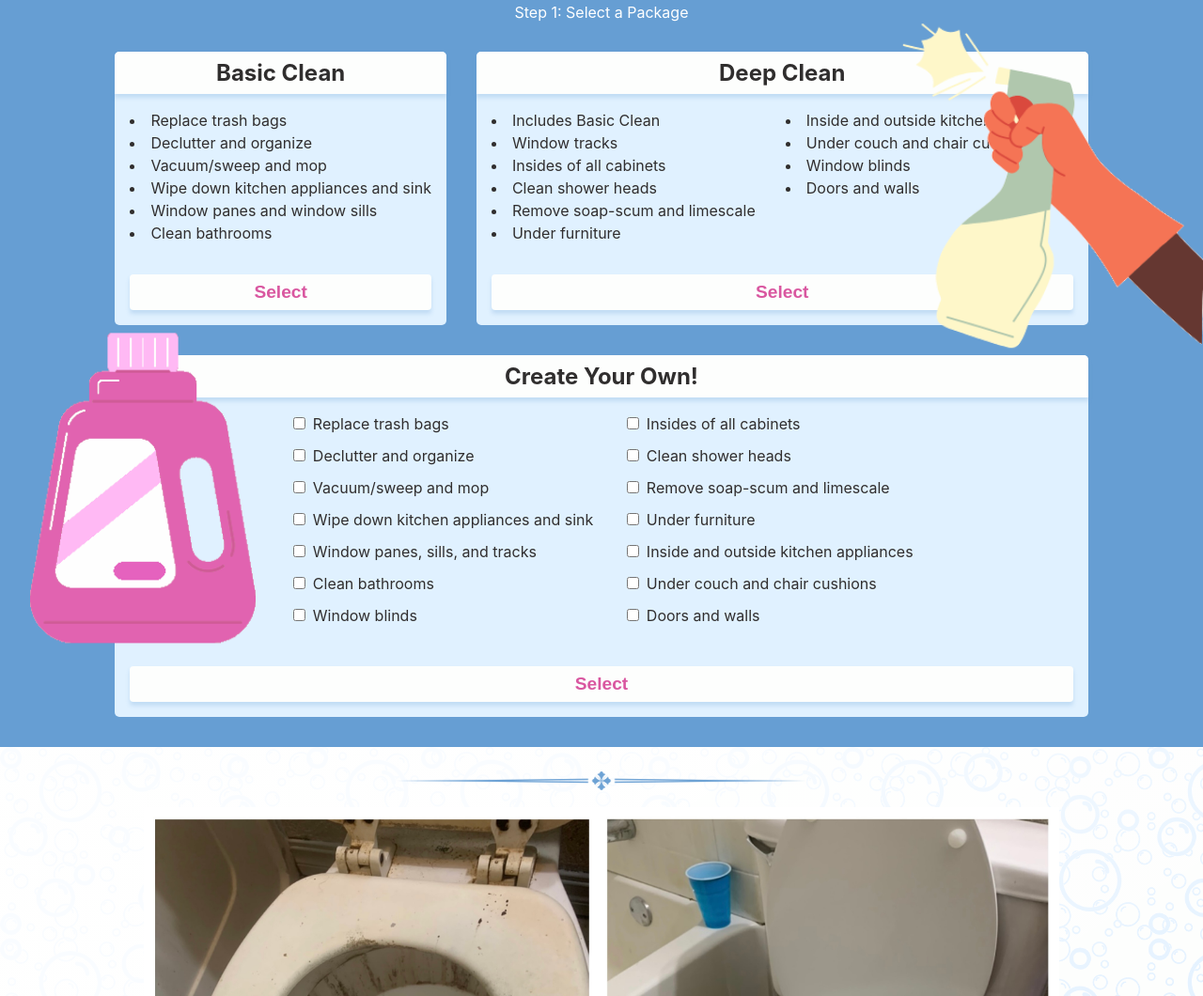
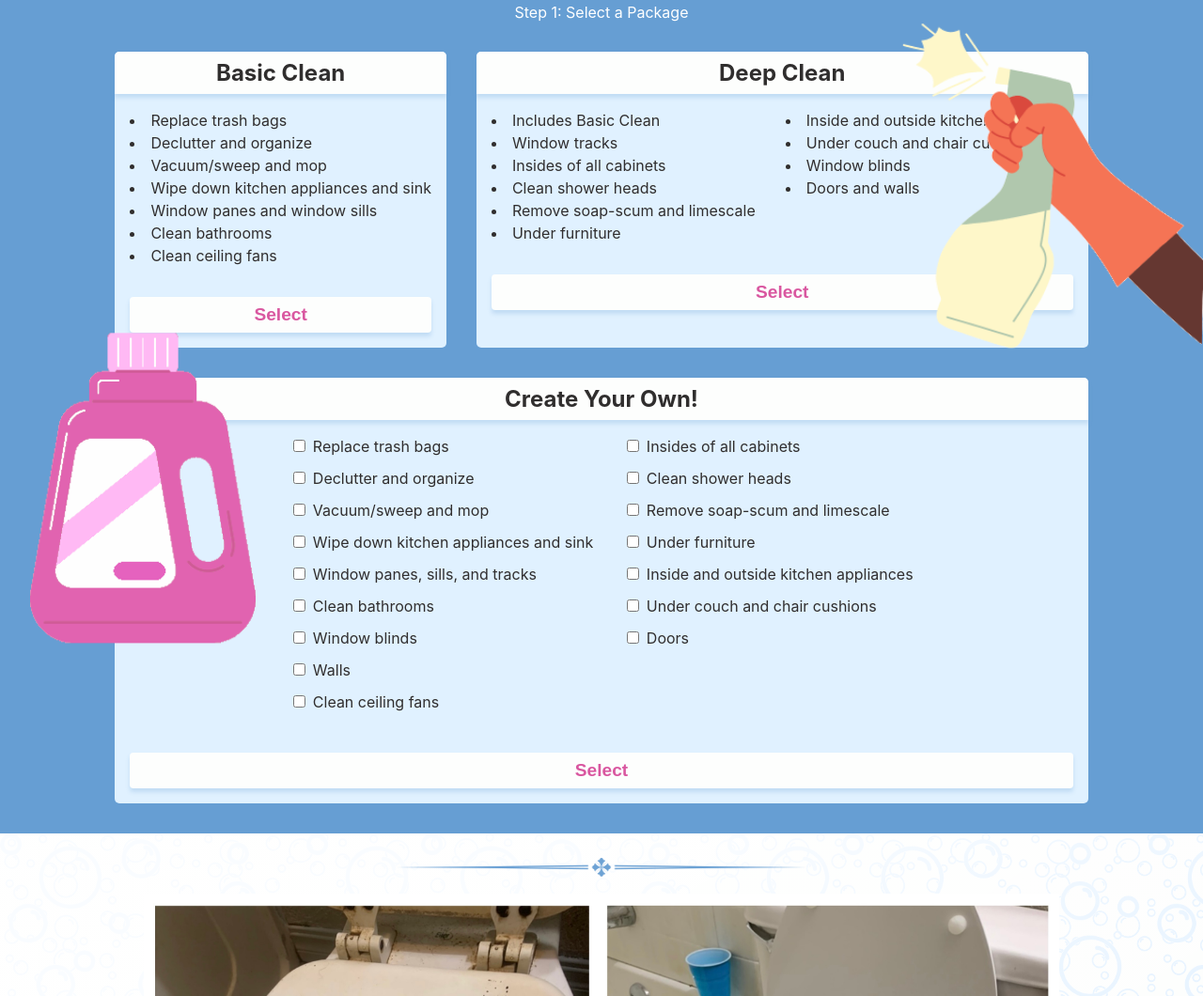
Before and after one commit to mloukurtz19/always-clean, a plain HTML site: page index.html in a window 1280 px wide. Shown: the part 916-1976 px from the top of the page at 94% size. Drawn offline with Linux system fonts and the light colour scheme.

Commit message:
Update index.html

```diff
--- a/index.html
+++ b/index.html
@@ -86,6 +86,7 @@
                                 <li>Wipe down kitchen appliances and sink</li>
                                 <li>Window panes and window sills</li>
                                 <li>Clean bathrooms</li>
+                                <li>Clean ceiling fans</li>
                             </ul>
                             <button onclick="formContinuation(2, ['Basic Clean'])">Select</button>
                         </div>
@@ -129,6 +130,10 @@
                                     Clean bathrooms</li>
                                 <li><input type="checkbox" name="customPackage" value="Window blinds">
                                     Window blinds</li>
+                                <li><input type="checkbox" name="customPackage" value="Walls">
+                                    Walls</li>
+                                <li><input type="checkbox" name="customPackage" value="Clean ceiling fans">
+                                    Clean ceiling fans</li>
                             </ul>
 
                             <ul style="list-style-type:none">
@@ -144,8 +149,8 @@
                                     Inside and outside kitchen appliances</li>
                                 <li><input type="checkbox" name="customPackage" value="Under couch and chair cushions">
                                     Under couch and chair cushions</li>
-                                <li><input type="checkbox" name="customPackage" value="Doors and walls">
-                                    Doors and walls</li>
+                                <li><input type="checkbox" name="customPackage" value="Doors">
+                                    Doors</li>
                             </ul>
                         </div>
                         <button onclick="ensureValidity(checkboxesChosen('customPackage'))">Select</button>
```
